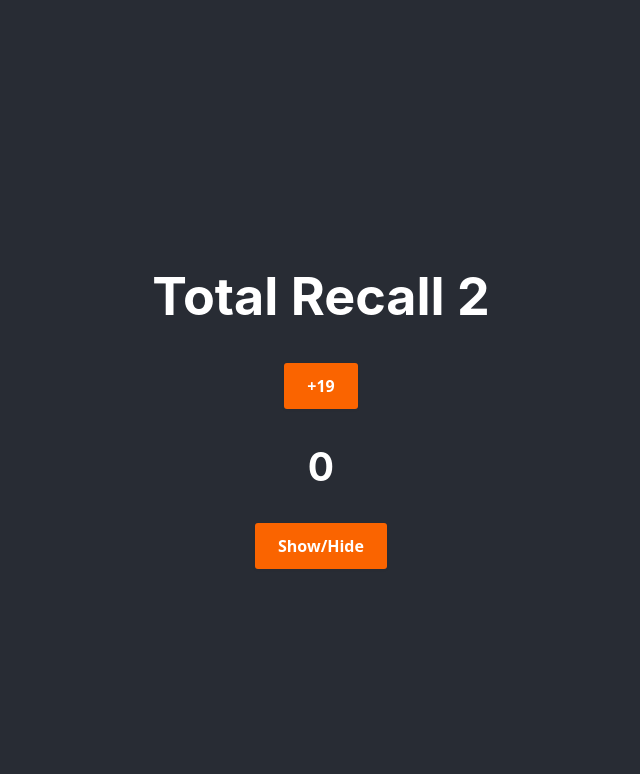
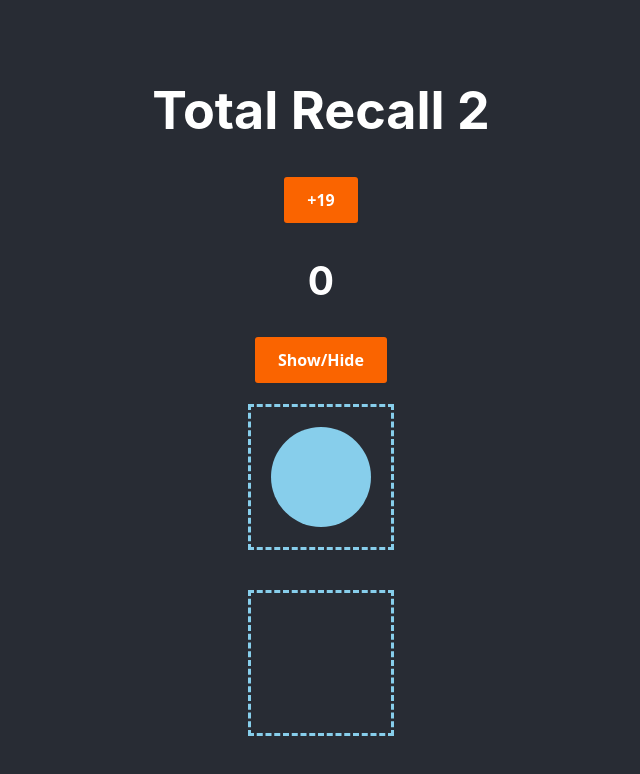
Before and after one commit to RomanBIT/Drontai, a React (Create React App) app in the folder r12/: page / in a window 1280 px wide. Shown: the top 774 px of the page, without its empty margins (319-959 px from the left). Built offline with nearby package versions, Linux system fonts and the light colour scheme.

Commit message:
CircleDircetion

```diff
--- a/r12/src/App.jsx
+++ b/r12/src/App.jsx
@@ -5,11 +5,15 @@
 import T12 from './Components/015/T12';
 import T21 from './Components/015/T21';
 import T22 from './Components/015/T22';
+// import T31 from './Components/015/T31';
+// import T32 from './Components/015/T32';
+import T33 from './Components/015/T33';
 
 function App() {
 
     const [add19, setAdd19] = useState(0);
     const [showSq, setShowSq] = useState(false)
+    const [showCircle, setShowCircle] = useState(false)
 
 
     return (
@@ -20,6 +24,18 @@
                 <T12 add19={add19}></T12>
                 <T21 setShowSq={setShowSq}></T21>
                 <T22 showSq={showSq}></T22>
+                {/* <div className='container31'>
+                    <T31 showCircle={showCircle} setShowCircle={setShowCircle}></T31>
+                </div>
+                <div className='container31'>
+                    <T32 showCircle={showCircle} setShowCircle={setShowCircle}></T32>
+                </div> */}
+                <div className='container31'>
+                    <T33 showCircle={showCircle} setShowCircle={setShowCircle} dir={false}></T33>
+                </div>
+                <div className='container31'>
+                    <T33 showCircle={showCircle} setShowCircle={setShowCircle} dir={true}></T33>
+                </div>
             </header>
         </div>
     );
--- a/r12/src/App.scss
+++ b/r12/src/App.scss
@@ -236,3 +236,15 @@
     border: 3px solid grey;
   }
 }
+
+.container31 {
+  display: flex;
+  justify-content: center;
+  align-items: center;
+  align-items: center;
+  flex-wrap: wrap;
+  width: 140px;
+  height: 140px;
+  border: 3px dashed skyblue;
+  margin: 20px;
+}
--- /dev/null
+++ b/r12/src/Components/015/T31.jsx
@@ -0,0 +1,10 @@
+function T31({ setShowCircle, showCircle }) {
+
+    return (
+        <div className="container">
+            {showCircle ? <div className="ap" onClick={() => setShowCircle(c => !c)}></div> : null}
+        </div>
+    )
+}
+
+export default T31;
--- /dev/null
+++ b/r12/src/Components/015/T32.jsx
@@ -0,0 +1,10 @@
+function T32({ setShowCircle, showCircle }) {
+
+    return (
+        <div className="container">
+            {!showCircle ? <div className="ap" onClick={() => setShowCircle(c => !c)}></div> : null}
+        </div>
+    )
+}
+
+export default T32;
--- /dev/null
+++ b/r12/src/Components/015/T33.jsx
@@ -0,0 +1,10 @@
+function T33({ setShowCircle, showCircle, dir }) {
+
+    return (
+        <div className="container">
+            {(dir ? showCircle : !showCircle) ? <div className="ap" onClick={() => setShowCircle(c => !c)}></div> : null}
+        </div>
+    )
+}
+
+export default T33;
```
